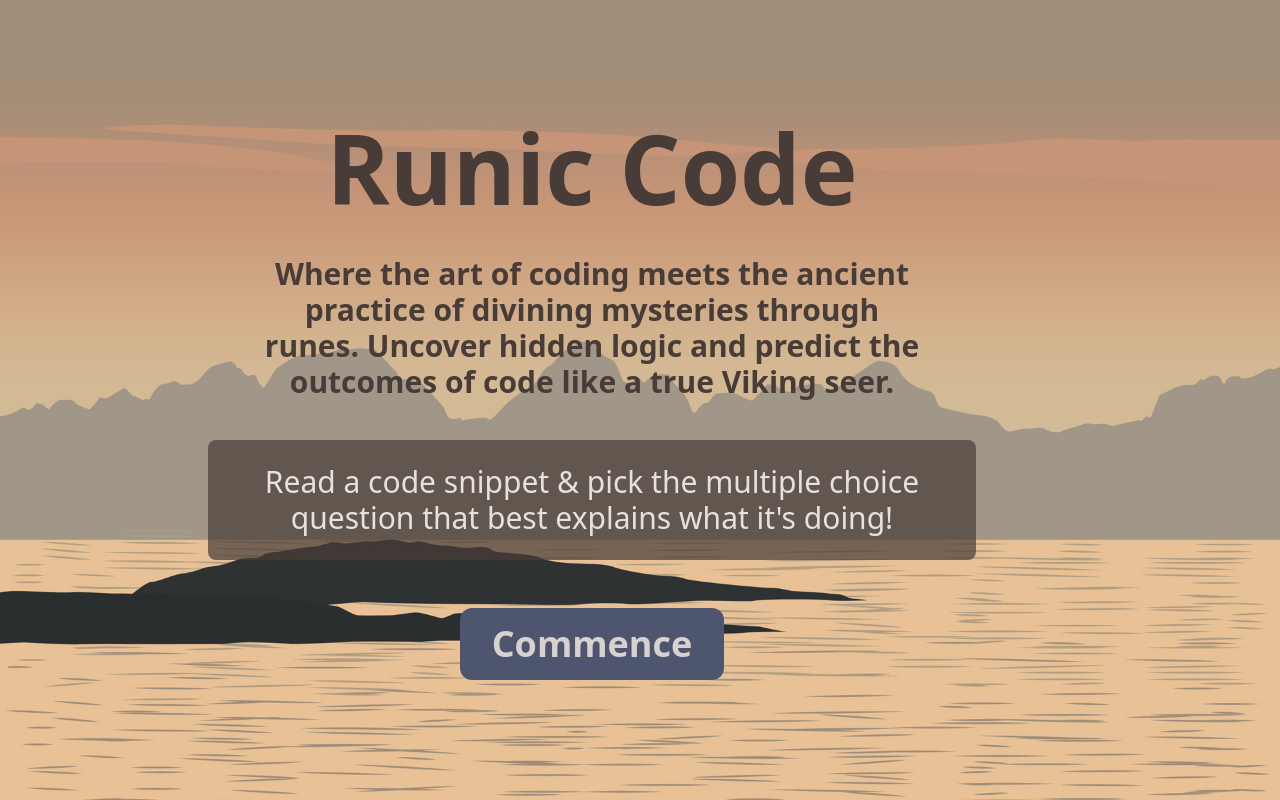
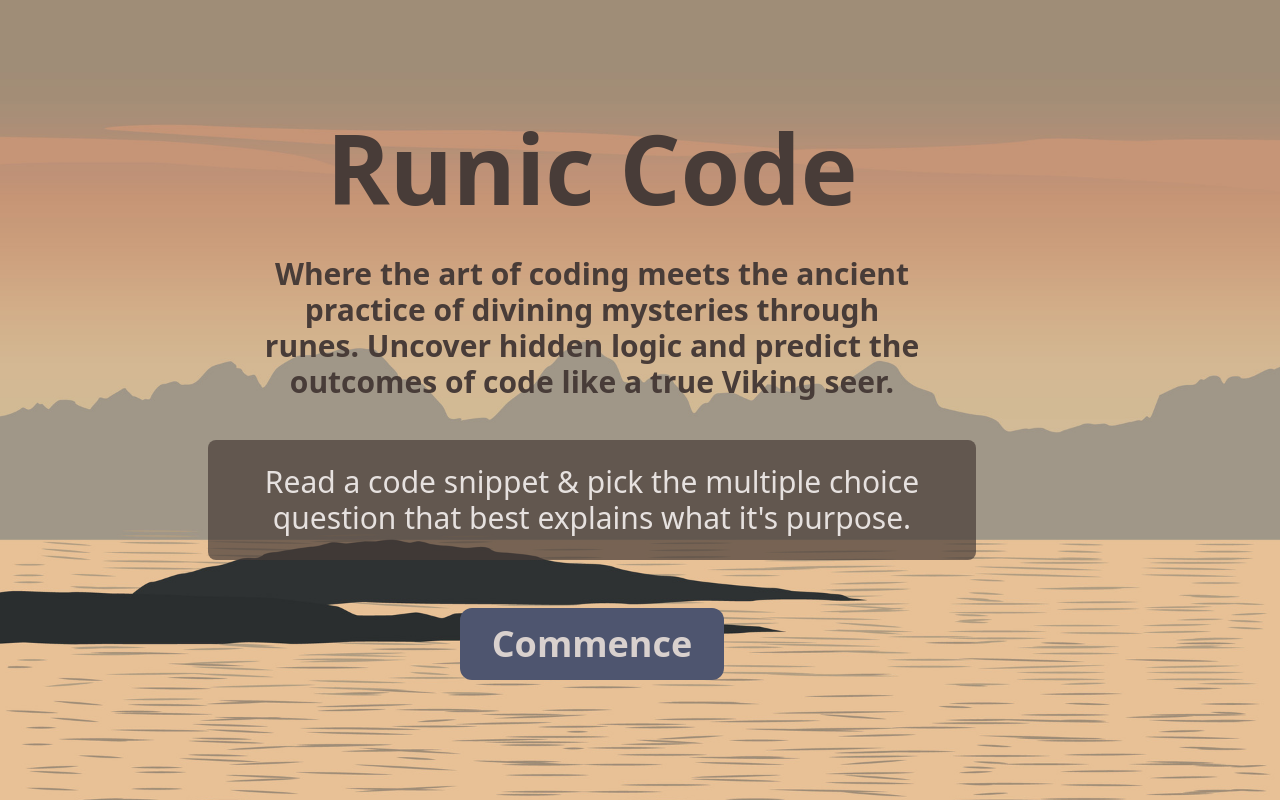
Before and after one commit to JoleneKearse/runic-code, a React (Vite) app: page / in a window 1280 px wide. Built offline with nearby package versions, Linux system fonts and the light colour scheme.

Commit message:
chore: edit copy according to the orders of the Jarl

```diff
--- a/src/pages/HomePage.jsx
+++ b/src/pages/HomePage.jsx
@@ -11,7 +11,7 @@ const HomePage = () => {
     <article className="text-center">
       <Title text="Runic Code" />
       <p className="max-w-prose py-10 text-lg font-semibold text-balance md:text-2xl lg:text-3xl">Where the art of coding meets the ancient practice of divining mysteries through runes. Uncover hidden logic and predict the outcomes of code like a true Viking seer.</p>
-      <p className="max-w-prose mb-12 py-6 rounded-lg bg-neutral-alpha-900 text-neutral-200 text-balance md:text-2xl lg:text-3xl">Read a code snippet & pick the multiple choice question that best explains what it's doing!</p>
+      <p className="max-w-prose mb-12 py-6 rounded-lg bg-neutral-alpha-900 text-neutral-200 text-balance md:text-2xl lg:text-3xl">Read a code snippet & pick the multiple choice question that best explains what it's purpose.</p>
       <Button text="Commence" onClick={handleClick} />
     </article>
   )
```
